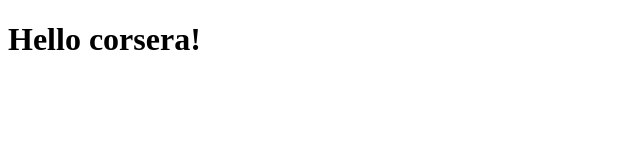
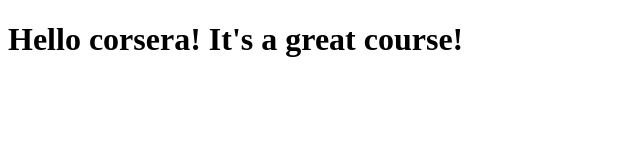
Before and after one commit to ibrahim2010/Coursera---test, a plain HTML site: page site/index.html in a window 1280 px wide. Shown: the whole page, without its empty margins (0-640 px from the left). Drawn offline with Linux system fonts and the light colour scheme.

Commit message:
small addition to our page content.

```diff
--- a/site/index.html
+++ b/site/index.html
@@ -4,6 +4,6 @@
 	<title>Hello corsera!</title>
 </head>
 <body>
-<h1>Hello corsera!</h1>
+<h1>Hello corsera! It's a great course! </h1>
 </body>
 </html>
```
